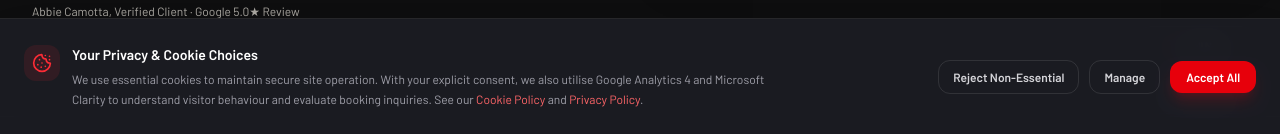
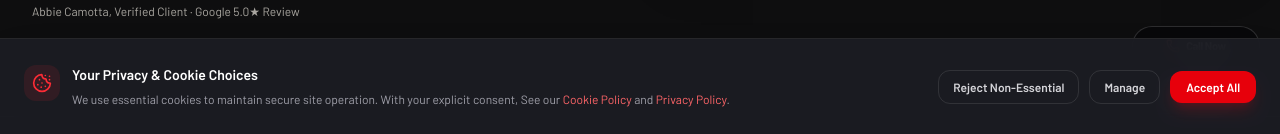
Before and after one commit to impulsodigitalSolutions/latinkingdetailing, a Next.js app: page / in a window 1280 px wide. Shown: the part 666-800 px from the top of the page. Built offline with nearby package versions, Linux system fonts and the light colour scheme; no server answers; a web font is replaced by a local one.

Commit message:
fix: remove analytics mention from cookie consent description

```diff
--- a/components/CookieConsent.tsx
+++ b/components/CookieConsent.tsx
@@ -146,7 +146,7 @@ export function CookieConsent() {
               <div className="space-y-1 text-xs sm:text-sm text-zinc-300">
                 <p className="font-semibold text-white">Your Privacy &amp; Cookie Choices</p>
                 <p className="leading-relaxed text-zinc-400 text-xs">
-                  We use essential cookies to maintain secure site operation. With your explicit consent, we also utilise Google Analytics 4 and Microsoft Clarity to understand visitor behaviour and evaluate booking inquiries. See our{' '}
+                  We use essential cookies to maintain secure site operation. With your explicit consent, See our{' '}
                   <Link href="/cookie-policy" className="text-red-400 hover:underline">
                     Cookie Policy
                   </Link>{' '}
```
